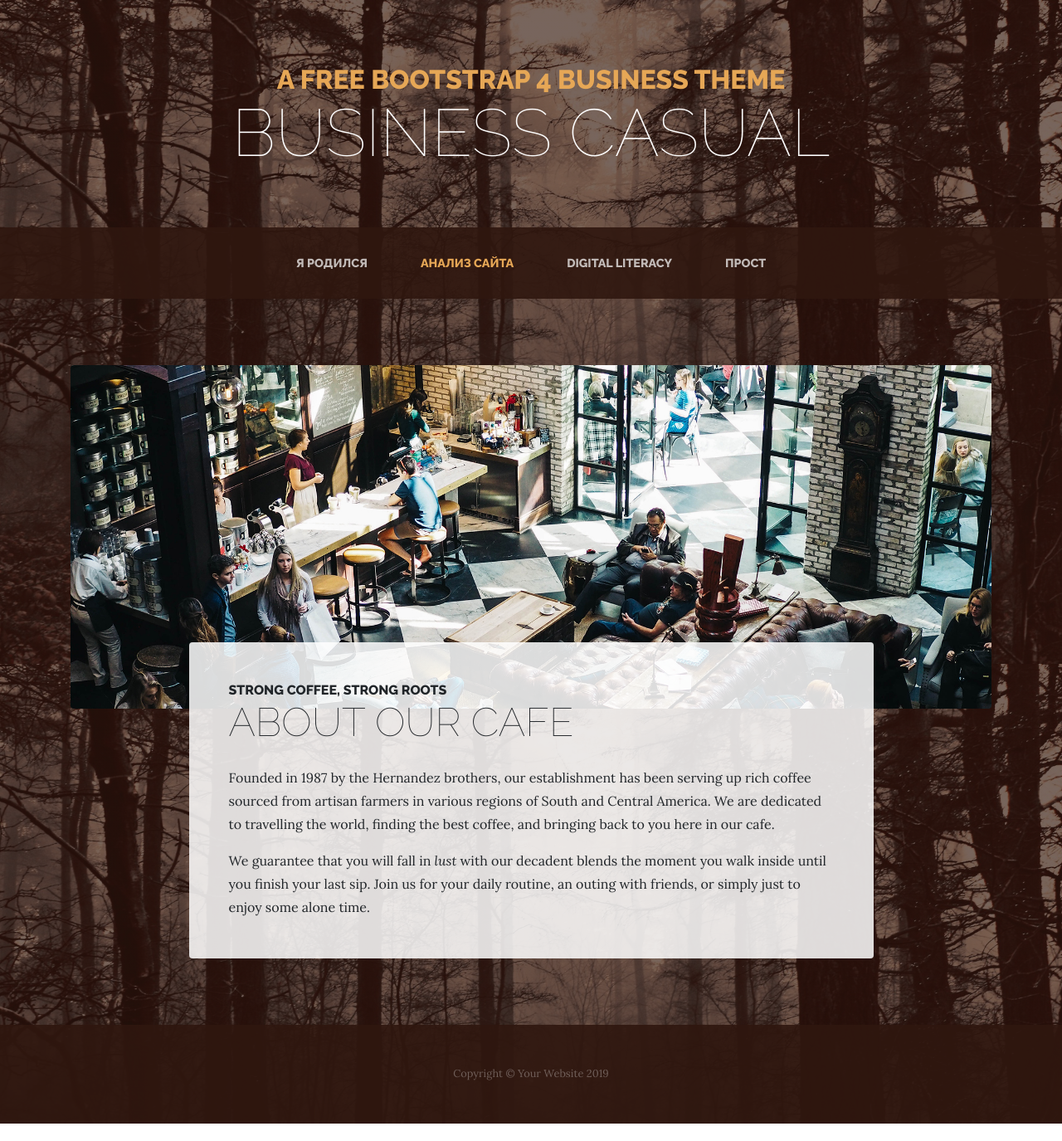
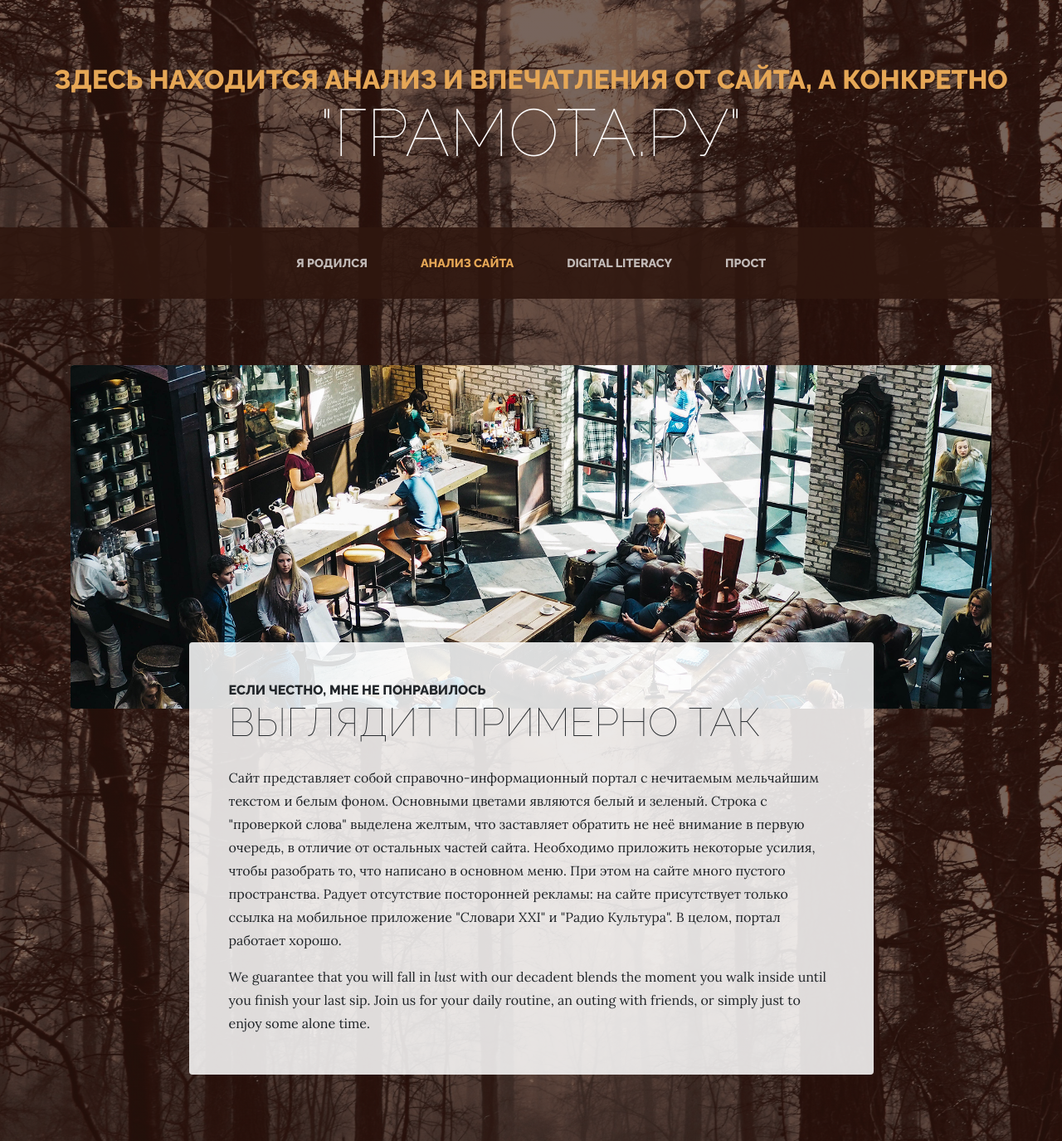
Before and after one commit to utttar/utttar.github.io, a website: page Анализ сайта.html in a window 1280 px wide. Shown: the top 1375 px of the page at 83% size. Before the commit the page ends 1354 px from the top, so only its background shows below. Drawn offline with Linux system fonts and the light colour scheme.

Commit message:
Update Анализ сайта.html

```diff
--- a/Анализ сайта.html
+++ b/Анализ сайта.html
@@ -25,8 +25,8 @@
 <body>
 
   <h1 class="site-heading text-center text-white d-none d-lg-block">
-    <span class="site-heading-upper text-primary mb-3">A Free Bootstrap 4 Business Theme</span>
-    <span class="site-heading-lower">Business Casual</span>
+    <span class="site-heading-upper text-primary mb-3">Здесь находится анализ и впечатления от сайта, а конкретно</span>
+    <span class="site-heading-lower">"Грамота.ру"</span>
   </h1>
 
   <!-- Navigation -->
@@ -65,10 +65,10 @@
           <div class="col-xl-9 col-lg-10 mx-auto">
             <div class="bg-faded rounded p-5">
               <h2 class="section-heading mb-4">
-                <span class="section-heading-upper">Strong Coffee, Strong Roots</span>
-                <span class="section-heading-lower">About Our Cafe</span>
+                <span class="section-heading-upper">если честно, мне не понравилось</span>
+                <span class="section-heading-lower">Выглядит примерно так</span>
               </h2>
-              <p>Founded in 1987 by the Hernandez brothers, our establishment has been serving up rich coffee sourced from artisan farmers in various regions of South and Central America. We are dedicated to travelling the world, finding the best coffee, and bringing back to you here in our cafe.</p>
+              <p>Сайт представляет собой справочно-информационный портал с нечитаемым мельчайшим текстом и белым фоном. Основными цветами являются белый и зеленый. Строка с "проверкой слова" выделена желтым, что заставляет обратить не неё внимание в первую очередь, в отличие от остальных частей сайта. Необходимо приложить некоторые усилия, чтобы разобрать то, что написано в основном меню. При этом на сайте много пустого пространства. Радует отсутствие посторонней рекламы: на сайте присутствует только ссылка на мобильное приложение "Словари XXI" и "Радио Культура". В целом, портал работает хорошо. </p>
               <p class="mb-0">We guarantee that you will fall in <em>lust</em> with our decadent blends the moment you walk inside until you finish your last sip. Join us for your daily routine, an outing with friends, or simply just to enjoy some alone time.</p>
             </div>
           </div>
```
